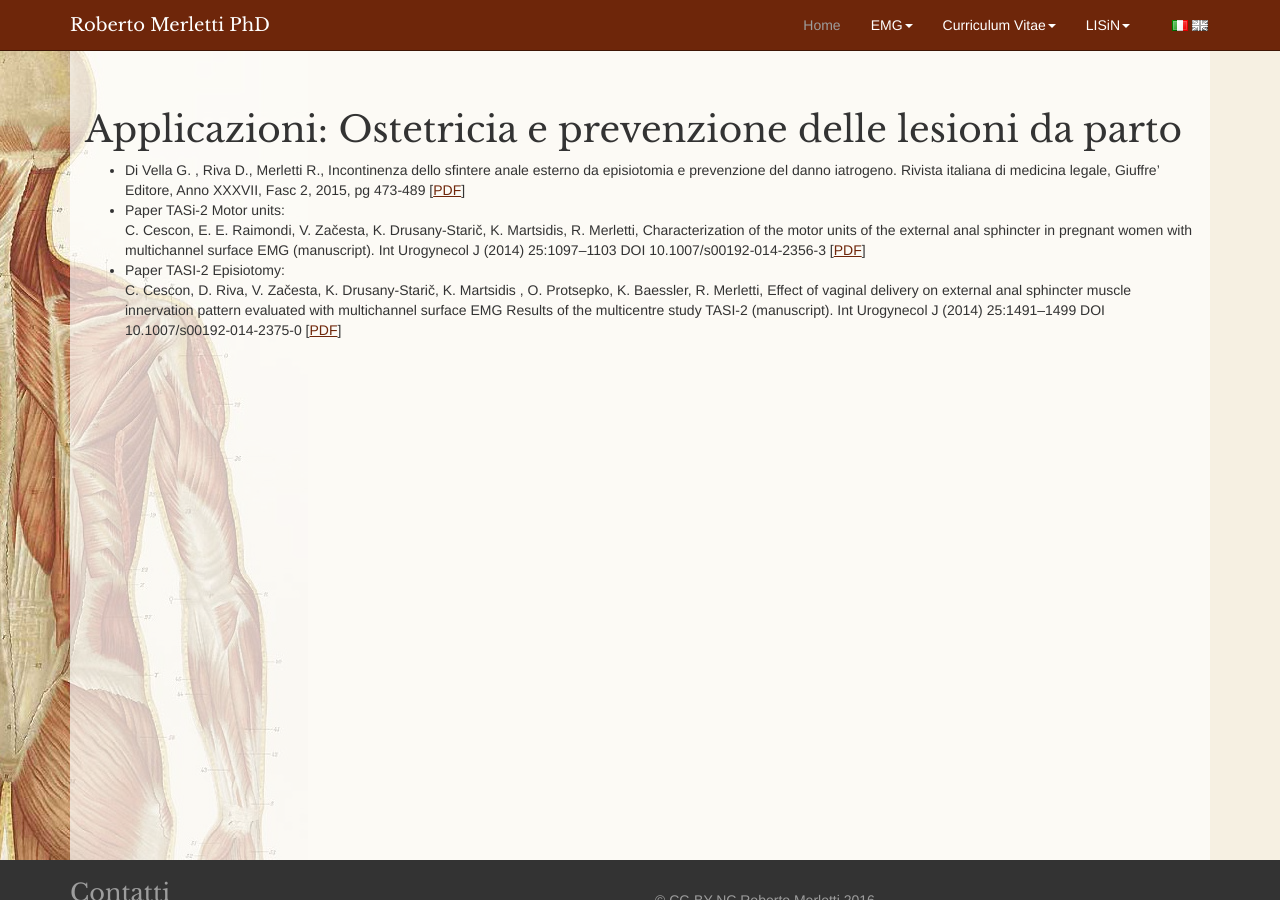
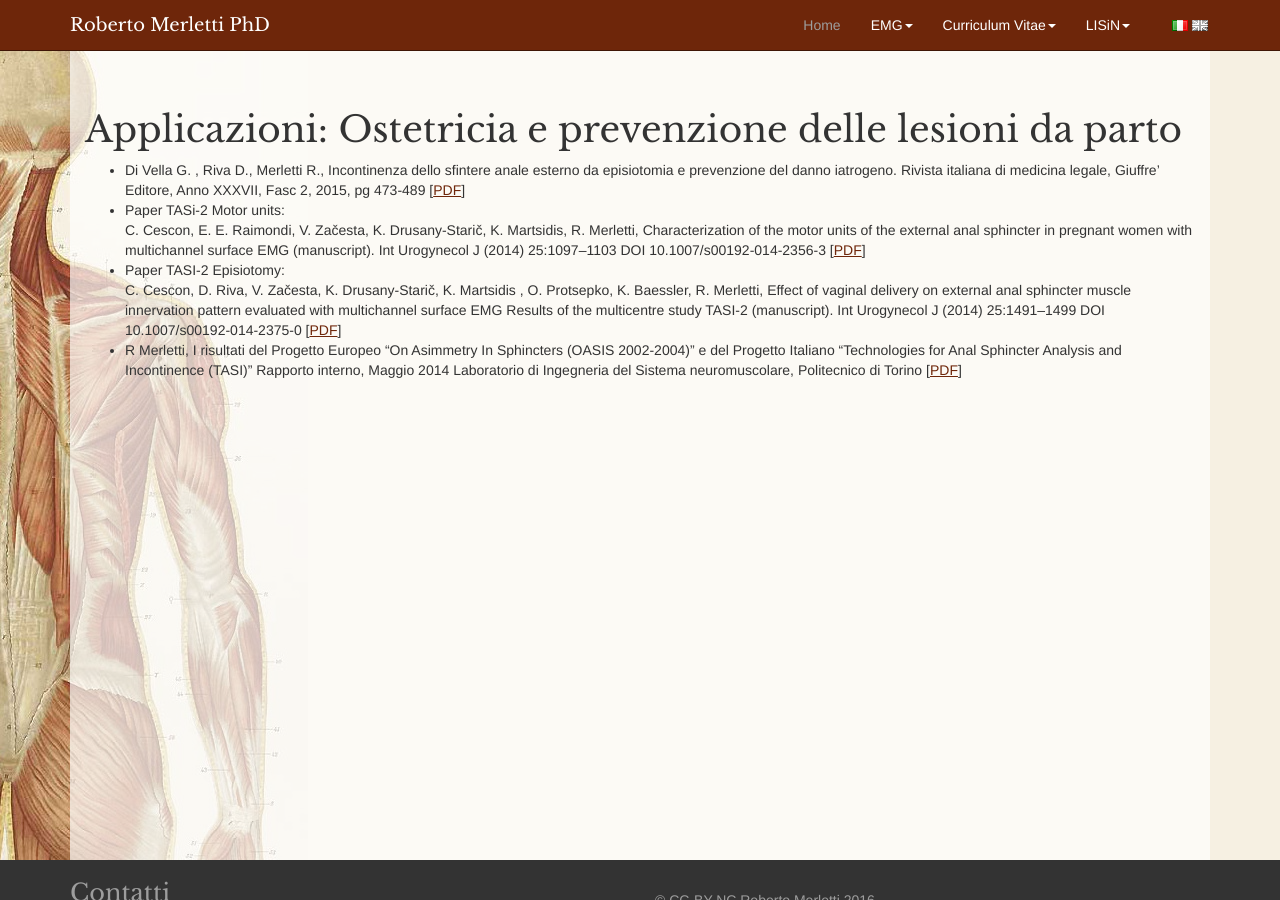
Before and after one commit to rmerletti/rmerletti.github.io, a Jekyll site: the page built from emg/applications/obstetrics.it.md, in a window 1280 px wide and 900 px high. Built offline with Jekyll 4.4.1, drawn with Linux system fonts in a browser that asks for light colours; comment, search, counter and statistics services are not loaded.

Commit message:
Added TASI paper

```diff
--- a/emg/applications/obstetrics.it.md
+++ b/emg/applications/obstetrics.it.md
@@ -21,4 +21,8 @@ Int Urogynecol J (2014) 25:1097–1103 DOI 10.1007/s00192-014-2356-3 [<a href="/
 C. Cescon, D. Riva, V. Začesta, K. Drusany-Starič, K. Martsidis , O. Protsepko, K. Baessler, R. Merletti,  Effect of vaginal delivery on external anal sphincter muscle innervation pattern evaluated with multichannel surface EMG  Results of the multicentre study TASI-2 (manuscript).
 Int Urogynecol J (2014) 25:1491–1499 DOI 10.1007/s00192-014-2375-0 [<a href="/assets/pdfs/publications/2014_Paper TASI-2_Episiotomy_versione sito.pdf">PDF</a>]
     </li>
+    <li>
+    R Merletti,    I risultati del Progetto Europeo “On Asimmetry In Sphincters (OASIS 2002-2004)” e del Progetto Italiano “Technologies for Anal Sphincter Analysis and Incontinence (TASI)”   Rapporto interno, Maggio 2014
+Laboratorio di Ingegneria del Sistema neuromuscolare,   Politecnico di Torino [<a href="/assets/pdfs/publications/2014_RapportoTASI.pdf">PDF</a>]
+    </li>
 </ul>
```
Also changed, not shown: 1 other file.
